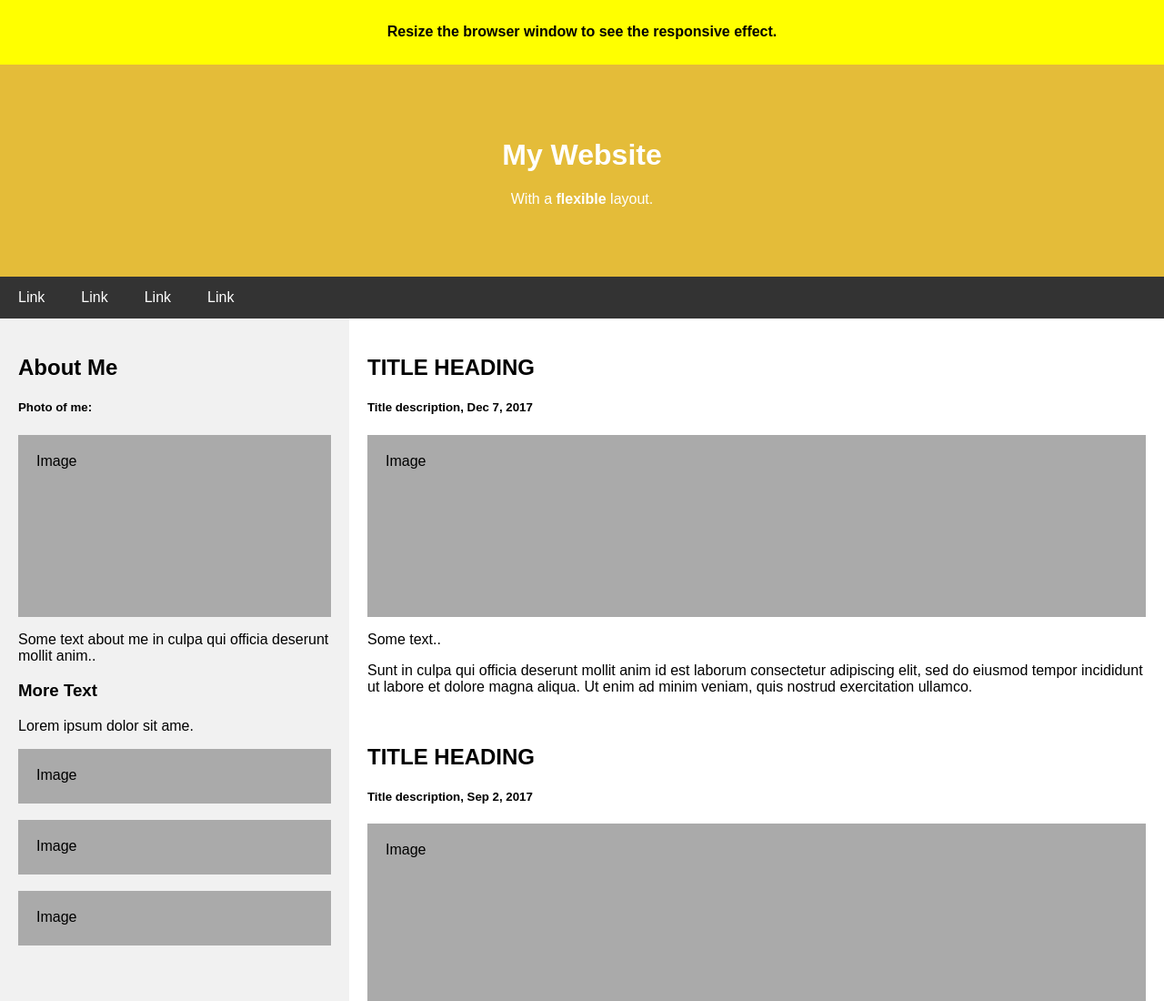
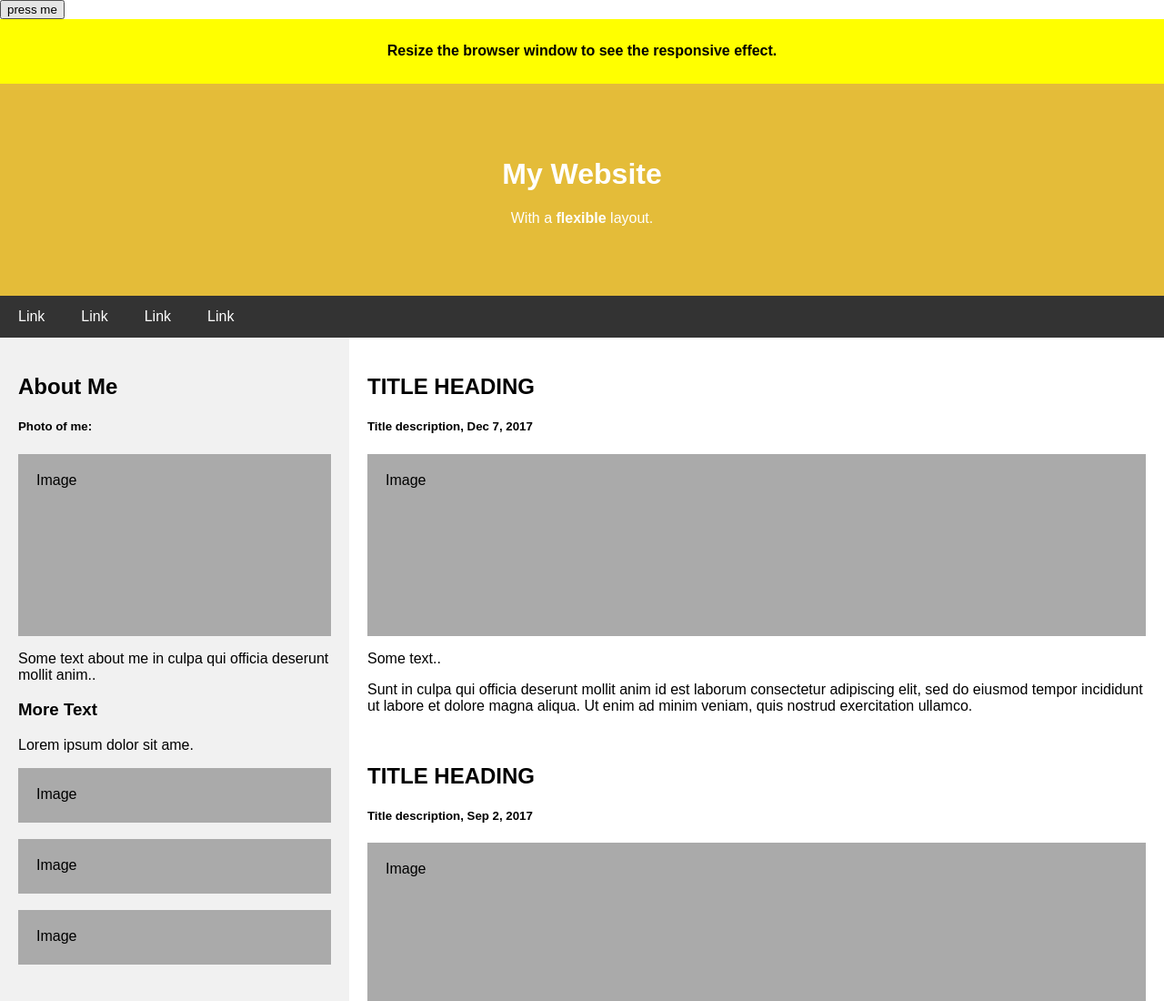
Before and after one commit to DrMahmoudMohammedTaha/DrMahmoudMohammedTaha.github.io, a plain HTML site: page index.html in a window 1280 px wide. Shown: the top 1100 px of the page at 91% size. Drawn offline with Linux system fonts and the light colour scheme.

Commit message:
Update index.html

```diff
--- a/index.html
+++ b/index.html
@@ -18,6 +18,7 @@
 </head>
 <body>
 
+<button onclick="processUser">press me</button>
 <!-- Note -->
 <div style="background:yellow;padding:5px">
   <h4 style="text-align:center">Resize the browser window to see the responsive effect.</h4>
```
